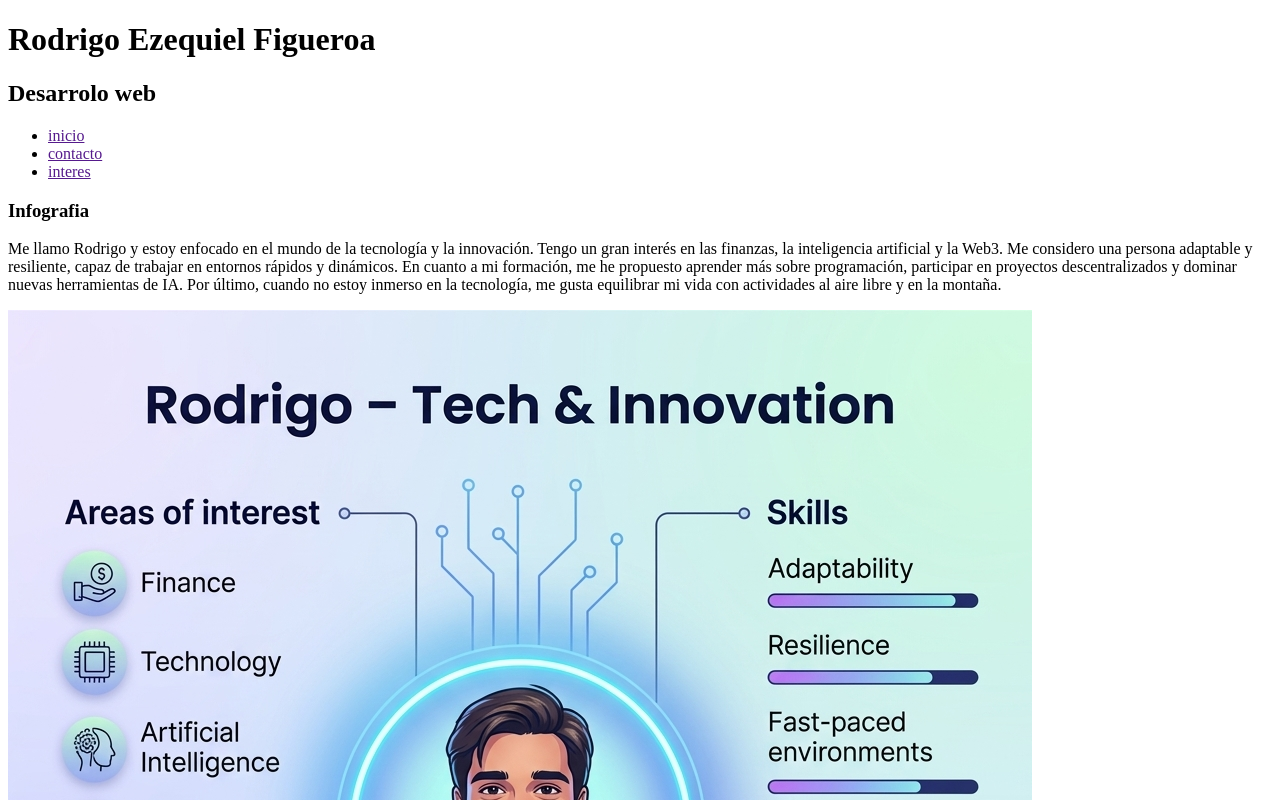
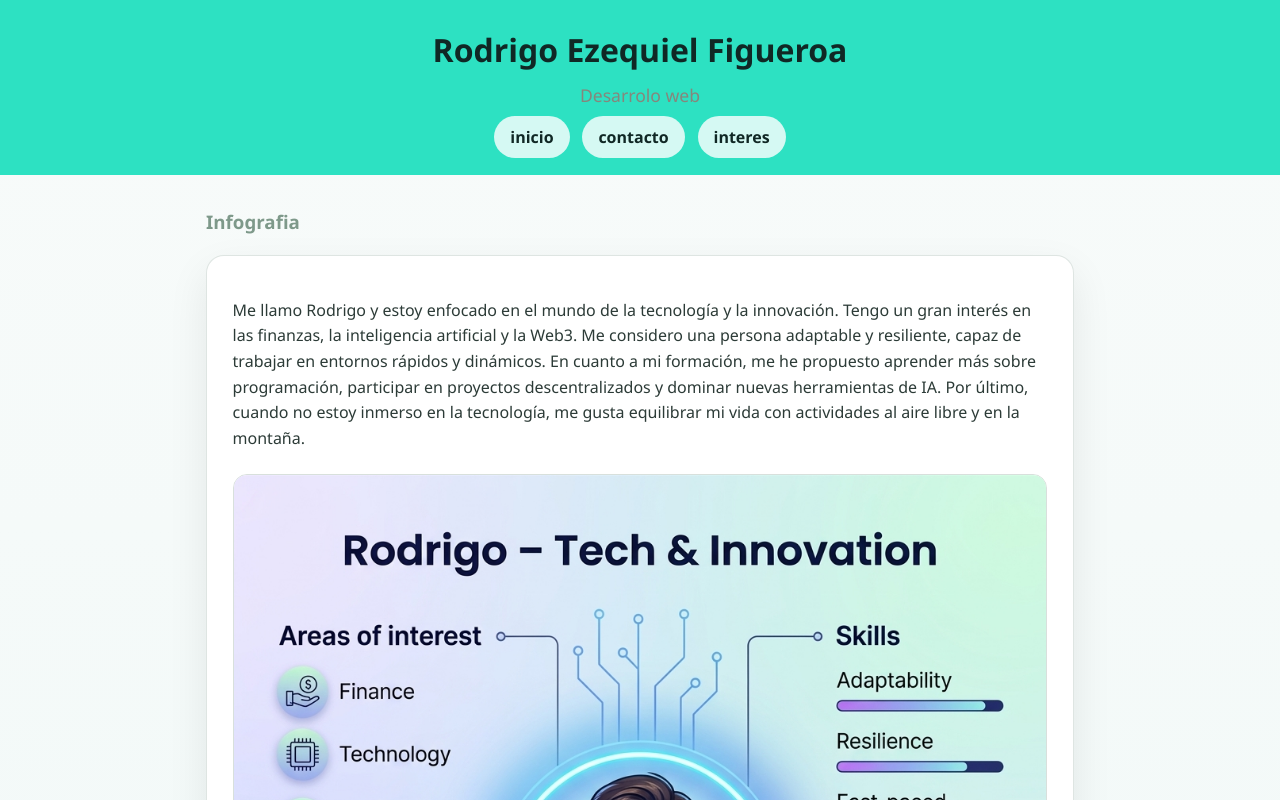
Before and after one commit to rofigueroa-uade/WebDesignUADE, a plain HTML site: page index.html in a window 1280 px wide. Shown: the top 800 px of the page. Drawn offline with Linux system fonts and the light colour scheme.

Commit message:
Add files via upload
changes

```diff
--- a/index.html
+++ b/index.html
@@ -4,6 +4,7 @@
     <meta charset="UTF-8">
     <meta name="viewport" content="width=device-width, initial-scale=1.0">
     <title>Rodrigo Ezequiel Figueroa</title>
+    <link rel="stylesheet" href="styles.css">
 </head>
 <body>
     <header>
@@ -12,13 +13,13 @@
         <nav>
             <ul>
                 <li>
-                    <a href="">inicio</a>
+                    <a href="index.html">inicio</a>
                 </li>
                 <li>
-                   <a href="">contacto</a>
+                   <a href="contacto.html">contacto</a>
                 </li>
                 <li>
-                    <a href="">interes</a>
+                    <a href="intereses.html">interes</a>
                 </li>
             </ul>
         </nav>
@@ -34,8 +35,7 @@
 
                     Por último, cuando no estoy inmerso en la tecnología, me gusta equilibrar mi vida con actividades al aire libre y en la montaña.
                 </p>
-                <img src="./img/img1.png" alt="Imagen de Rodrigo Figueroa">
-            </section>
+<img src="img/img1.png" alt="Imagen de Rodrigo Figueroa">            </section>
     </main>
     <footer>
         <section>
--- /dev/null
+++ b/styles.css
@@ -0,0 +1,117 @@
+:root {
+    --bg: #eff8f7;
+    --surface: #ffffff;
+    --primary: #2DE1C2;
+    --secondary: #6AD5CB;
+    --accent: #7FBEAB;
+    --muted: #7E998A;
+    --dark: #85877C;
+    --text: #1f3330;
+}
+
+* {
+    box-sizing: border-box;
+}
+
+html, body {
+    margin: 0;
+    padding: 0;
+    min-height: 100%;
+}
+
+body {
+    font-family: 'Segoe UI', Tahoma, Geneva, Verdana, sans-serif;
+    background: linear-gradient(180deg, #f8fbfa 0%, #eff8f7 100%);
+    color: var(--text);
+    line-height: 1.6;
+}
+
+header {
+    background: var(--primary);
+    color: #102825;
+    padding: 1.5rem 1rem;
+    text-align: center;
+}
+
+header h1 {
+    margin: 0;
+    font-size: 2rem;
+}
+
+header h2 {
+    margin: 0.35rem 0 1rem;
+    font-size: 1.1rem;
+    font-weight: 400;
+    color: var(--dark);
+}
+
+nav ul {
+    margin: 0;
+    padding: 0;
+    list-style: none;
+    display: flex;
+    justify-content: center;
+    flex-wrap: wrap;
+    gap: 0.8rem;
+}
+
+nav a {
+    color: #102825;
+    text-decoration: none;
+    padding: 0.6rem 1rem;
+    border-radius: 999px;
+    background: rgba(255, 255, 255, 0.8);
+    font-weight: 600;
+    transition: transform 0.2s ease, background 0.2s ease;
+}
+
+nav a:hover {
+    background: rgba(255, 255, 255, 1);
+    transform: translateY(-1px);
+}
+
+main {
+    max-width: 900px;
+    margin: 2rem auto;
+    padding: 0 1rem 2rem;
+}
+
+section {
+    background: var(--surface);
+    border: 1px solid rgba(126, 153, 138, 0.25);
+    border-radius: 18px;
+    padding: 1.6rem;
+    box-shadow: 0 16px 40px rgba(17, 28, 24, 0.08);
+}
+
+h3 {
+    margin-top: 0;
+    color: var(--muted);
+}
+
+p {
+    margin: 1rem 0;
+    color: #2c3b37;
+}
+
+img {
+    max-width: 100%;
+    height: auto;
+    display: block;
+    margin: 1.4rem auto 0;
+    border-radius: 14px;
+    border: 1px solid rgba(126, 153, 138, 0.3);
+}
+
+footer {
+    background: var(--muted);
+    color: #f4f7f5;
+    text-align: center;
+    padding: 1.2rem 1rem;
+    margin-top: 1rem;
+}
+
+footer p {
+    margin: 0.35rem 0;
+    font-size: 0.95rem;
+}
```
